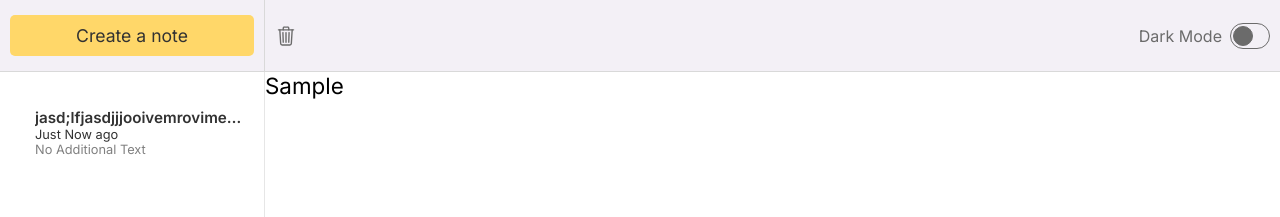
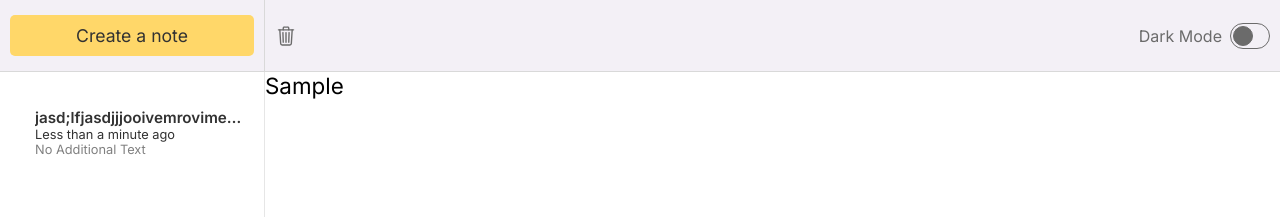
Before and after one commit to netrolite/notes-app, a React (Create React App) app: page / in a window 1280 px wide. Both pictures are taken after typing "Sample" into the empty fields and a click on the button "Create a note". Shown: the top 217 px of the page. Built offline with nearby package versions, Linux system fonts and the light colour scheme.

Commit message:
Displays unit of time elapsed

```diff
--- a/src/components/Note.js
+++ b/src/components/Note.js
@@ -4,13 +4,7 @@ export default function Note(props) {
     const title = props.text.split(/\n/)[0] || "New Note";
     const textSnippet = props.text.split(/\n/)[1] || "No Additional Text";
 
-    let formattedDate = "";
-    if(timeElapsed(props.date) === "Just now") {
-        formattedDate = timeElapsed(props.date);
-    }
-    else {
-        formattedDate = timeElapsed(props.date) + " ago";
-    }
+    const formattedDate = timeElapsed(props.date) + " ago"
 
     function timeElapsed(pastDate) {
         // time right now
@@ -18,26 +12,26 @@ export default function Note(props) {
         // amount of seconds since "pastDate" till now
         const seconds = (now - pastDate) / 1000;
 
-        // unites of time elapsed (years || months || weeks || ...)
+        // units of time elapsed (years || months || weeks || ...)
         const years = (seconds / 31536000).toFixed(1);
-        if(years > 0) return years;
+        if(years > 0) return years + " years";
 
         const months = Math.floor(seconds / 2628288);
-        if(months > 0) return months;
+        if(months > 0) return months + " months";
 
         const weeks = Math.floor(seconds / 604800);
-        if(weeks > 0) return weeks;
+        if(weeks > 0) return weeks + " weeks";
 
         const days = Math.floor(seconds / 86400);
-        if(days > 0) return days;
+        if(days > 0) return days + " days";
 
         const hours = Math.floor(seconds / 3600);
-        if(hours > 0) return hours;
+        if(hours > 0) return hours + " hours";
 
         const minutes = Math.floor(seconds / 60);
-        if(minutes > 0) return minutes
+        if(minutes > 0) return minutes + " minutes";
 
-        return "Just Now"
+        return "Less than a minute"
     }
 
     return (
```
